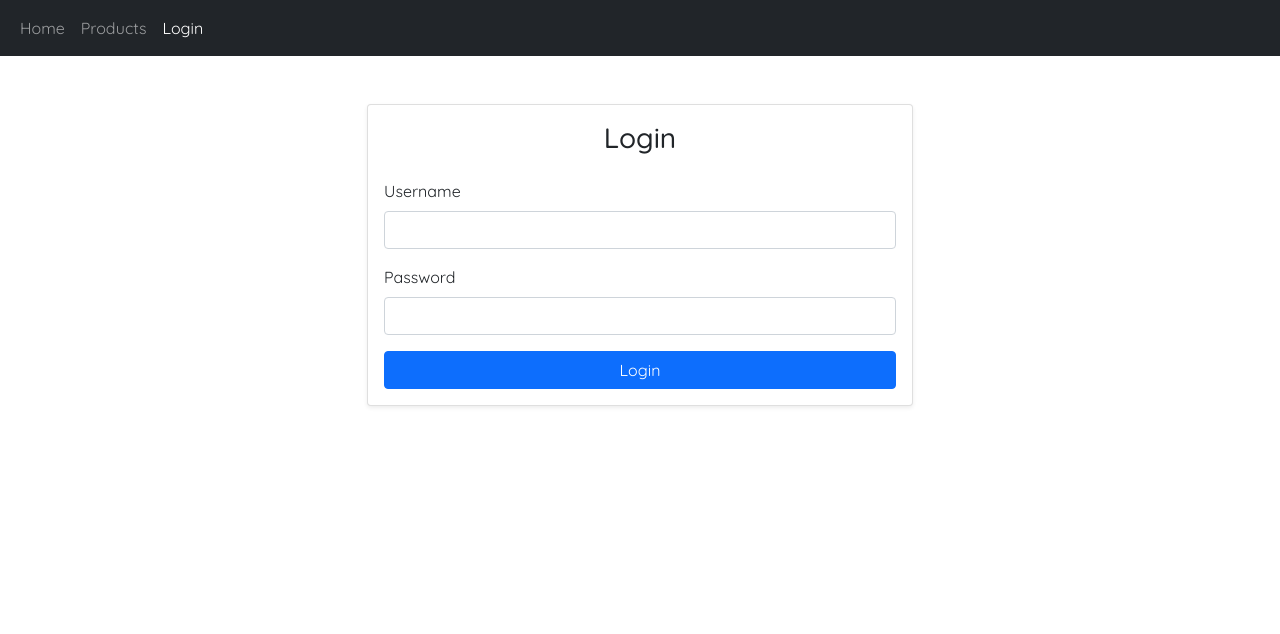
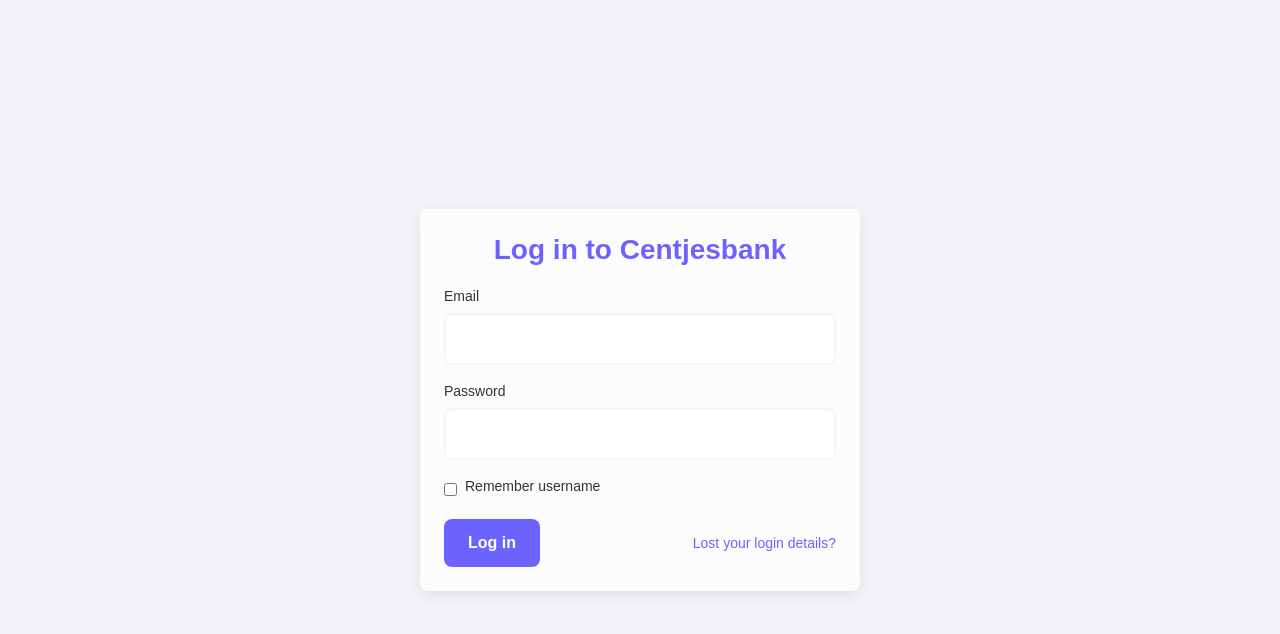
Before and after one commit to meryamdouirii/BankingSystemFrontend, a Vue app: page /login in a window 1280 px wide. Shown: the top 634 px of the page. Built offline with nearby package versions, Linux system fonts and the light colour scheme.

Commit message:
favicon + login view

```diff
--- a/index.html
+++ b/index.html
@@ -1,11 +1,16 @@
 <!DOCTYPE html>
 <html lang="">
   <head>
-    <meta charset="UTF-8">
-    <link rel="icon" href="/favicon.ico">
-    <meta name="viewport" content="width=device-width, initial-scale=1.0">
-    <title>Vite App</title>
-    <link href="https://cdn.jsdelivr.net/npm/bootstrap@5.1.3/dist/css/bootstrap.min.css" rel="stylesheet" integrity="sha384-1BmE4kWBq78iYhFldvKuhfTAU6auU8tT94WrHftjDbrCEXSU1oBoqyl2QvZ6jIW3" crossorigin="anonymous">
+    <meta charset="UTF-8" />
+    <link rel="icon" href="/favicon.png" />
+    <meta name="viewport" content="width=device-width, initial-scale=1.0" />
+    <title>Centjesbank</title>
+    <link
+      href="https://cdn.jsdelivr.net/npm/bootstrap@5.1.3/dist/css/bootstrap.min.css"
+      rel="stylesheet"
+      integrity="sha384-1BmE4kWBq78iYhFldvKuhfTAU6auU8tT94WrHftjDbrCEXSU1oBoqyl2QvZ6jIW3"
+      crossorigin="anonymous"
+    />
   </head>
   <body>
     <div id="app"></div>
--- a/src/App.vue
+++ b/src/App.vue
@@ -1,12 +1,9 @@
 <script setup>
-import { RouterView } from 'vue-router'
-import Navigation from './components/Navigation.vue'
-
-
+import { RouterView } from "vue-router";
+import Navigation from "./components/Navigation.vue";
 </script>
 
 <template>
-  <Navigation />
   <RouterView />
 </template>
 
--- a/src/components/Login.vue
+++ b/src/components/Login.vue
@@ -1,56 +1,177 @@
 <template>
-    <div class="container mt-5">
-        <div class="row justify-content-center">
-            <div class="col-md-6">
-                <div class="card shadow-sm">
-                    <div class="card-body">
-                        <h3 class="card-title mb-4 text-center">Login</h3>
+  <div class="login-container">
+    <!-- Main content -->
+    <main class="main-content">
+      <div class="login-card">
+        <!-- Login form -->
+        <h2 class="login-title">Log in to Centjesbank</h2>
         <form @submit.prevent="handleLogin">
-                            <div class="mb-3">
-                                <label for="username" class="form-label">Username</label>
-                                <input type="text" id="username" v-model="username" class="form-control" required />
+          <div class="form-group">
+            <label for="email">Email</label>
+            <input
+              type="text"
+              id="email"
+              v-model="email"
+              class="form-control"
+              required
+            />
           </div>
-                            <div class="mb-3">
-                                <label for="password" class="form-label">Password</label>
-                                <input type="password" id="password" v-model="password" class="form-control" required />
+          <div class="form-group">
+            <label for="password">Password</label>
+            <input
+              type="password"
+              id="password"
+              v-model="password"
+              class="form-control"
+              required
+            />
           </div>
-                            <button type="submit" class="btn btn-primary w-100">
-                                Login
-                            </button>
+          <div class="remember-me">
+            <input type="checkbox" id="remember" v-model="remember" />
+            <label for="remember">Remember username</label>
+          </div>
+          <div class="login-actions">
+            <button type="submit" class="btn-primary">Log in</button>
+            <a href="#" class="link">Lost your login details?</a>
+          </div>
         </form>
-                        <div v-if="error" class="alert alert-danger mt-3">
-                            {{ error }}
       </div>
-                    </div>
-                </div>
-            </div>
-        </div>
+    </main>
   </div>
 </template>
 
 <script setup>
-import { ref } from 'vue'
-import axios from '../axios-auth'
+import { ref } from "vue";
+import axios from "../axios-auth";
 
-const username = ref('')
-const password = ref('')
-const error = ref(null)
+const email = ref("");
+const password = ref("");
+const remember = ref(false);
+const error = ref(null);
 
 const handleLogin = async () => {
-    error.value = null
+  error.value = null;
   try {
-        const response = await axios.post('users/login', {
-            username: username.value,
-            password: password.value
-        })
+    const response = await axios.post("users/login", {
+      email: email.value,
+      password: password.value,
+    });
     // Handle successful login
-        console.log('Login successful:', response.data)
-        axios.defaults.headers.common["Authorization"] = 'Bearer ' + response.data;
-
+    console.log("Login successful:", response.data);
+    axios.defaults.headers.common["Authorization"] = "Bearer " + response.data;
   } catch (err) {
     error.value =
-            err.response?.data?.message || 'Login failed. Please try again.'
-        console.error('Login error:', err)
+      err.response?.data?.message || "Login failed. Please try again.";
+    console.error("Login error:", err);
   }
+};
+</script>
+
+<style scoped>
+.login-container {
+  min-height: 100vh;
+  display: flex;
+  flex-direction: column;
+  background-color: #f4f5fa;
+  font-family: Arial, sans-serif;
+  position: relative;
+  overflow: hidden;
 }
-</script>
+
+.main-content {
+  display: flex;
+  justify-content: center;
+  align-items: center;
+  padding: 40px 20px;
+  flex: 1;
+  z-index: 1;
+  position: relative;
+}
+
+.login-card {
+  background: #ffffffbb;
+  border-radius: 8px;
+  box-shadow: 0 4px 16px rgba(0, 0, 0, 0.1);
+  width: 100%;
+  max-width: 440px;
+  overflow: hidden;
+  padding-bottom: 24px;
+}
+
+.login-title {
+  color: #6c63ff;
+  font-size: 28px;
+  margin: 24px 24px 20px;
+  font-weight: bold;
+  text-align: center;
+}
+
+.form-group {
+  margin: 0 24px 16px;
+}
+
+label {
+  display: block;
+  margin-bottom: 6px;
+  font-size: 14px;
+  color: #333;
+  font-weight: 500;
+}
+
+.form-control {
+  width: 100%;
+  padding: 12px;
+  border: 2px solid #f4f5fa;
+  border-radius: 8px;
+  font-size: 16px;
+  transition: border-color 0.2s;
+  box-sizing: border-box;
+}
+
+.form-control:focus {
+  border-color: #6c63ff;
+  outline: none;
+}
+
+.remember-me {
+  margin: 0 24px 16px;
+  display: flex;
+  align-items: center;
+  gap: 8px;
+}
+
+.login-actions {
+  margin: 0 24px 0;
+  display: flex;
+  align-items: center;
+  justify-content: space-between;
+  flex-wrap: wrap;
+}
+
+.btn-primary {
+  background-color: #6c63ff;
+  color: white;
+  border: none;
+  padding: 12px 24px;
+  border-radius: 8px;
+  font-weight: bold;
+  cursor: pointer;
+  transition: background-color 0.2s;
+}
+
+.btn-primary:hover {
+  background-color: #5a4fe0;
+}
+
+.link {
+  color: #6c63ff;
+  text-decoration: none;
+  font-size: 14px;
+  transition: color 0.2s;
+}
+
+.link:hover {
+  color: #5a4fe0;
+  text-decoration: underline;
+}
+</style>
```
Also changed, not shown: public/favicon.png (added), 1 other file (tests, documents, lock files or other folders). Lines whose indentation alone changed are shown as unchanged.
